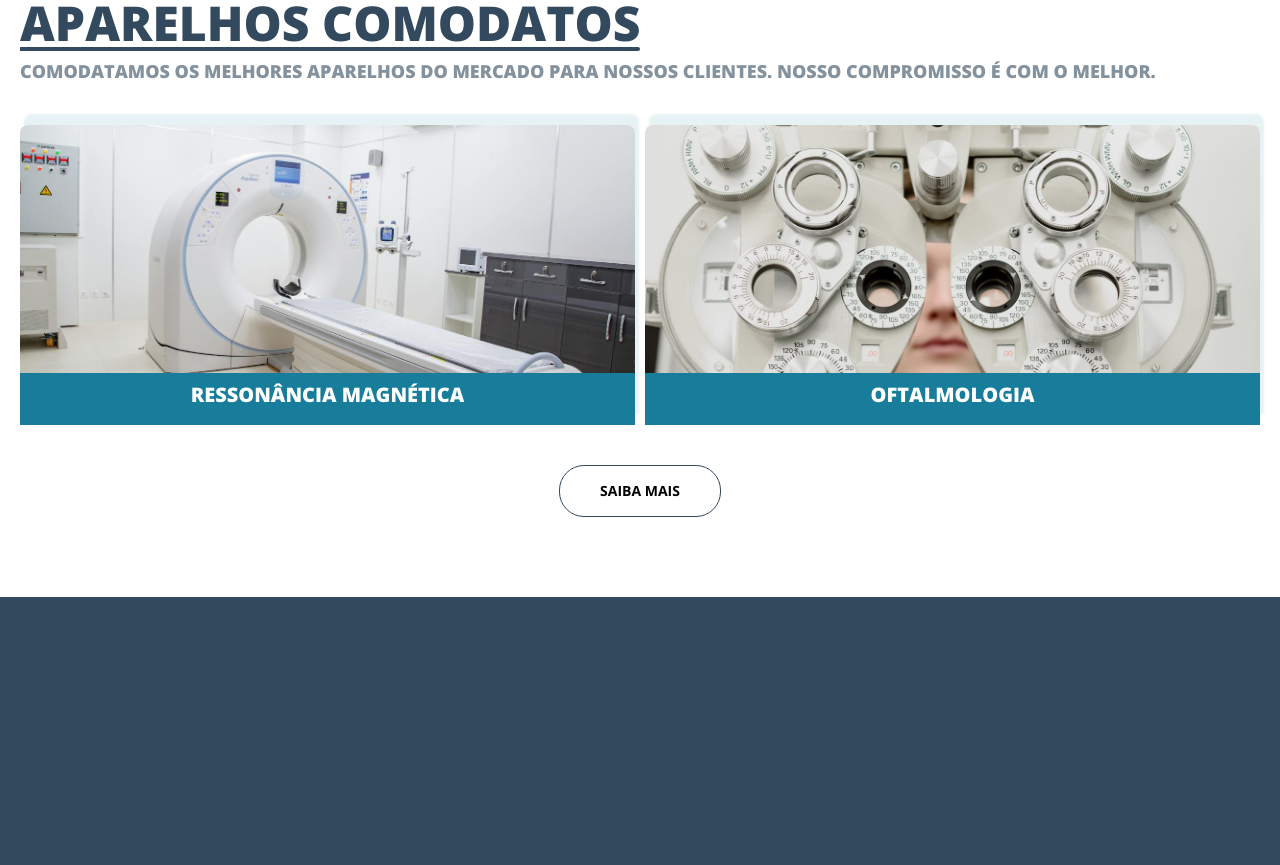
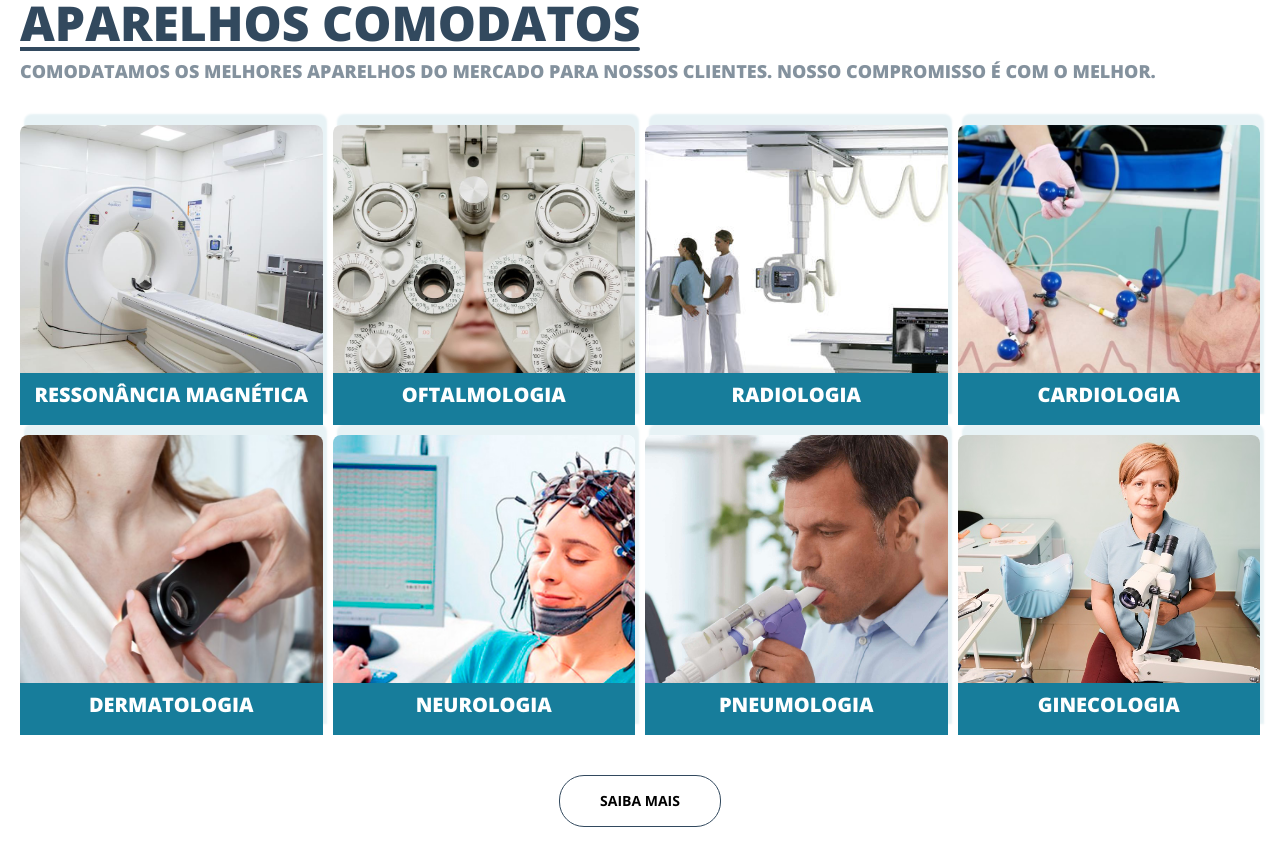
Before and after one commit to renancaldasdev/rweTelemedicina, a website built with Vite: page index.html in a window 1280 px wide. Shown: the part 2920-3785 px from the top of the page. Before the commit the page ends 3517 px from the top, so only its background shows below. Built offline with nearby package versions, Linux system fonts and the light colour scheme; files whose address does not match are found by name.

Commit message:
feat: aparelhos comodatos

```diff
--- a/css/leased-devices.css
+++ b/css/leased-devices.css
@@ -53,14 +53,38 @@
   background-repeat: no-repeat;
   background-size: cover;
 }
-.leased-device.report {
-  background-image: url("../images/how-it-works/laudo.jpg");
+.leased-device.radiology {
+  background-image: url("../images/leased-devices-img/raios-x.jpg");
   background-position: center;
   background-repeat: no-repeat;
   background-size: cover;
 }
-.leased-device.result {
-  background-image: url("../images/how-it-works/resultado.jpg");
+.leased-device.cardiology {
+  background-image: url("../images/leased-devices-img/exame-eletrocardiograma.jpg");
+  background-position: center;
+  background-repeat: no-repeat;
+  background-size: cover;
+}
+.leased-device.dermatology {
+  background-image: url("../images/leased-devices-img/12.jpg");
+  background-position: center;
+  background-repeat: no-repeat;
+  background-size: cover;
+}
+.leased-device.neurology {
+  background-image: url("../images/leased-devices-img/be08e20be3bd2bc69189dc65078a1ca8.jpg");
+  background-position: center;
+  background-repeat: no-repeat;
+  background-size: cover;
+}
+.leased-device.pneumology {
+  background-image: url("../images/leased-devices-img/como-fazer-exame-de-espirometria.jpg");
+  background-position: center;
+  background-repeat: no-repeat;
+  background-size: cover;
+}
+.leased-device.gynecology {
+  background-image: url("../images/leased-devices-img/Biopsia-da-vagina-Videocolposcopia.jpg");
   background-position: center;
   background-repeat: no-repeat;
   background-size: cover;
--- a/index.html
+++ b/index.html
@@ -284,6 +284,71 @@
                 </div>
               </div>
             </div>
+            <div class="leased-device radiology">
+              <div class="leased-device--content">
+                <div class="leased-device--title">
+                  <p>RADIOLOGIA</p>
+                </div>
+                <div class="leased-device--text">
+                  <p>
+                    raio-x - cr digital - mamógrafo - densitômetro - tomógrafo
+                  </p>
+                </div>
+              </div>
+            </div>
+            <div class="leased-device cardiology">
+              <div class="leased-device--content">
+                <div class="leased-device--title">
+                  <p>CARDIOLOGIA</p>
+                </div>
+                <div class="leased-device--text">
+                  <p>
+                    eletrocardiógrafo - sistema ergométrico + esteira - holter -
+                    m.a.p.a
+                  </p>
+                </div>
+              </div>
+            </div>
+            <div class="leased-device dermatology">
+              <div class="leased-device--content">
+                <div class="leased-device--title">
+                  <p>DERMATOLOGIA</p>
+                </div>
+                <div class="leased-device--text">
+                  <p>Aparelho vídeo dermatoscópio</p>
+                </div>
+              </div>
+            </div>
+            <div class="leased-device neurology">
+              <div class="leased-device--content">
+                <div class="leased-device--title">
+                  <p>NEUROLOGIA</p>
+                </div>
+                <div class="leased-device--text">
+                  <p>eletroencefalógrafo - polissonografia</p>
+                </div>
+              </div>
+            </div>
+            <div class="leased-device pneumology">
+              <div class="leased-device--content">
+                <div class="leased-device--title">
+                  <p>PNEUMOLOGIA</p>
+                </div>
+                <div class="leased-device--text">
+                  <p>espirômetro</p>
+                </div>
+              </div>
+            </div>
+            <div class="leased-device gynecology">
+              <div class="leased-device--content">
+                <div class="leased-device--title">
+                  <p>GINECOLOGIA</p>
+                </div>
+                <div class="leased-device--text">
+                  <p>videocolposcopia</p>
+                </div>
+              </div>
+            </div>
           </div>
           <div class="button button-white button-service">
             <a href="#">Saiba mais</a>
```
Also changed, not shown: images/leased-devices-img/12.jpg (added), images/leased-devices-img/Biopsia-da-vagina-Videocolposcopia.jpg (added), images/leased-devices-img/be08e20be3bd2bc69189dc65078a1ca8.jpg (added), images/leased-devices-img/como-fazer-exame-de-espirometria.jpg (added), images/leased-devices-img/exame-eletrocardiograma.jpg (added), images/leased-devices-img/raios-x.jpg (added).
